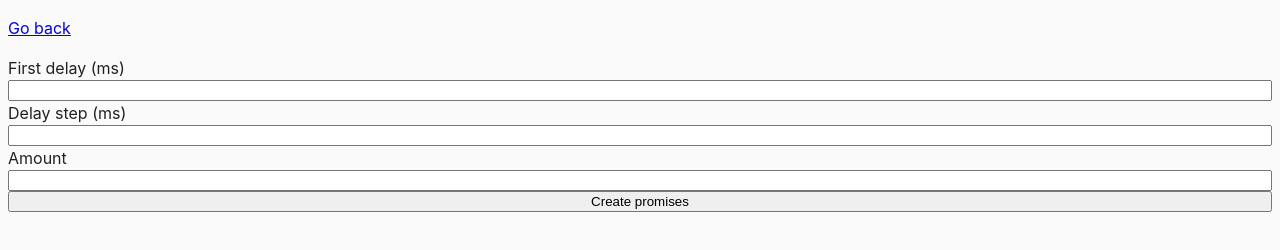
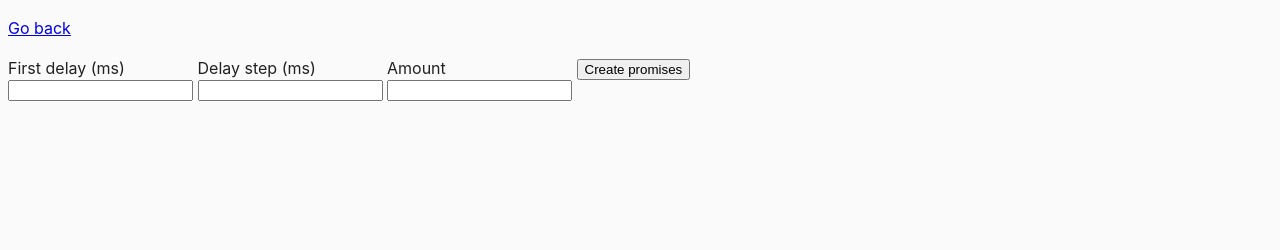
Before and after one commit to Denkovych/goit-js-hw-09, a website built with Parcel: page src/03-promises.html in a window 1280 px wide. Built offline with nearby package versions, Linux system fonts and the light colour scheme.

Commit message:
Update 03promises.css

```diff
--- a/src/css/03promises.css
+++ b/src/css/03promises.css
@@ -1,7 +1,3 @@
-.form{
- display: grid;
- align-items: flex-end;
+label{
+    display: inline-grid;
 }
-label{
-    display: grid;
-}
```
